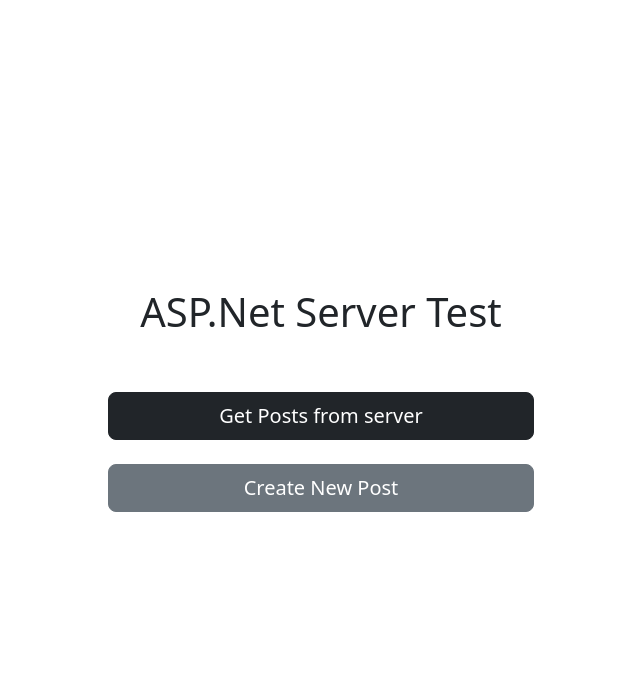
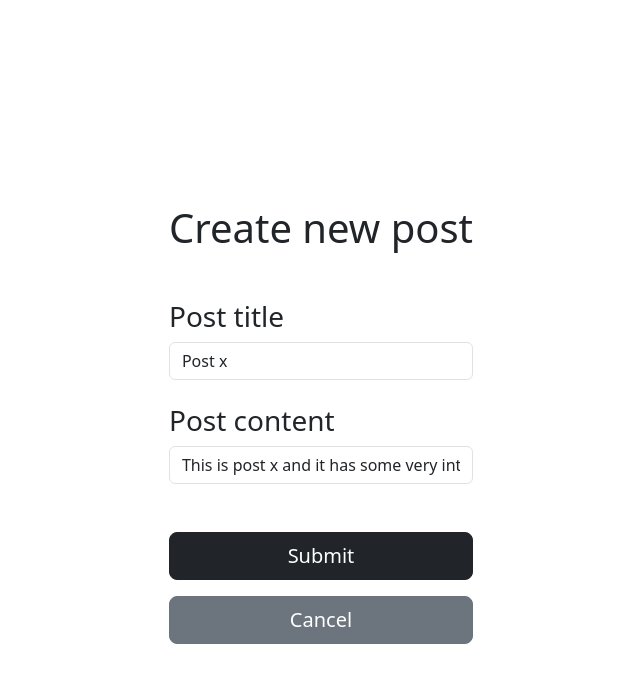
Before and after one commit to jeheecheon/jeheecheon, a React (Create React App) app in the folder src/react-client/: page / in a window 1280 px wide. Both pictures are taken after a click on the button "Create New Post". Shown: the top 682 px of the page, without its empty margins (319-959 px from the left). Built offline with nearby package versions, Linux system fonts and the light colour scheme.

Commit message:
Implemented functionality for creating posts using the create button

```diff
--- a/src/react-client/src/App.tsx
+++ b/src/react-client/src/App.tsx
@@ -1,14 +1,17 @@
 import React, { useState } from "react";
 import Constants from "./utilities/Constants";
+import PostCreateForm from "./components/PostCreateForm";
 
-type Post = {
-  postId: string;
+export interface Post {
+  postId: number;
   title: string;
   content: string;
 }
 
 export default function App() {
   const [posts, setPosts] = useState([]);
+  const [showingCreatedNewPostForm, setShowingCreatedNewPostForm] = useState(false);
+
   function getPosts() {
     const url = Constants.API_URL_GET_ALL_POSTS;
 
@@ -23,19 +26,26 @@ export default function App() {
         console.log(error);
         alert(error);
       });
+  }
 
-  }
   return (
     <div className="center">
       <div className="row min-vh-100">
         <div className="col d-flex flex-column justify-content-center align-items-center ">
-          <h1>ASP.Net Server Test</h1>
+          {showingCreatedNewPostForm === false && (
+            <>
+              <h1>ASP.Net Server Test</h1>
 
-          <div className="mt-5">
-            <button onClick={getPosts} className="btn btn-dark btn-lg  w-100">Get Posts from server</button>
-            <button onClick={() => { }} className="btn btn-secondary btn-lg mt-4 w-100">Create New Post</button>
-          </div>
-          {posts.length > 0 && renderPostsTable()}
+              <div className="mt-5">
+                <button onClick={getPosts} className="btn btn-dark btn-lg  w-100">Get Posts from server</button>
+                <button onClick={() => setShowingCreatedNewPostForm(true)} className="btn btn-secondary btn-lg mt-4 w-100">Create New Post</button>
+              </div>
+            </>
+          )}
+
+
+          {(posts.length > 0 && !showingCreatedNewPostForm) && renderPostsTable()}
+          {showingCreatedNewPostForm && (<PostCreateForm onPostCreated={onPostCreated} />) }
         </div>
       </div>
     </div>
@@ -73,4 +83,14 @@ export default function App() {
       </>
     )
   }
+
+  function onPostCreated(createdPost: Post | null) {
+    setShowingCreatedNewPostForm(false);
+    // Do nothing if it's null
+    if (createdPost === null) return;
+
+    alert(`Post successfully created. After clicking OK, your new post titled "${createdPost.title}" whill show up in the table below`);
+
+    getPosts();
+  }
 }
--- /dev/null
+++ b/src/react-client/src/components/PostCreateForm.tsx
@@ -0,0 +1,73 @@
+import React, { useState, ChangeEvent } from 'react'
+import Constants from '../utilities/Constants'
+import { Post } from '../App';
+
+interface Props {
+  onPostCreated: (createdPost: Post | null) => void;
+}
+
+export default function PostCreateForm({ onPostCreated }: Props) {
+  const initialFormData = Object.freeze({
+    title: "Post x",
+    content: "This is post x and it has some very interesting content"
+  });
+  const [formData, setFormData] = useState(initialFormData);
+
+  const handleChange = (e: ChangeEvent<HTMLInputElement>) => {
+    setFormData({
+      ...formData,
+      [e.target.name]: e.target.value
+    });
+  }
+
+  const handleSubmit = (e: React.MouseEvent<HTMLButtonElement, MouseEvent>) => {
+    e.preventDefault();
+
+    const postToCreate: Post = {
+      postId: 0,
+      title: formData.title,
+      content: formData.content
+    };
+
+    const url = Constants.API_URL_CREATE_POST;
+
+    fetch(url, {
+      method: 'POST',
+      headers: {
+        'Content-Type': 'application/json'
+      },
+      body: JSON.stringify(postToCreate)
+    })
+      .then(response => response.json())
+      .then(responseFromServer => {
+        console.log(responseFromServer);
+      })
+      .catch((error) => {
+        console.log(error);
+        alert(error);
+      });
+
+    onPostCreated(postToCreate);
+  }
+
+  return (
+    <div>
+      <form className='w-100 px-5'>
+        <h1 className='mt-5'>Create new post</h1>
+
+        <div className="mt-5">
+          <label className='h3 form-label'>Post title</label>
+          <input value={formData.title} name='title' type='text' className='form-control' onChange={handleChange} />
+        </div>
+        <div className="mt-4">
+          <label className='h3 form-label'>Post content</label>
+          <input value={formData.content} name='content' type='text' className='form-control' onChange={handleChange} />
+        </div>
+
+        <button onClick={handleSubmit} className='btn btn-dark btn-lg w-100 mt-5'>Submit</button>
+        <button onClick={() => onPostCreated(null)} className='btn btn-secondary btn-lg w-100 mt-3'>Cancel</button>
+
+      </form>
+    </div>
+  );
+}
```
